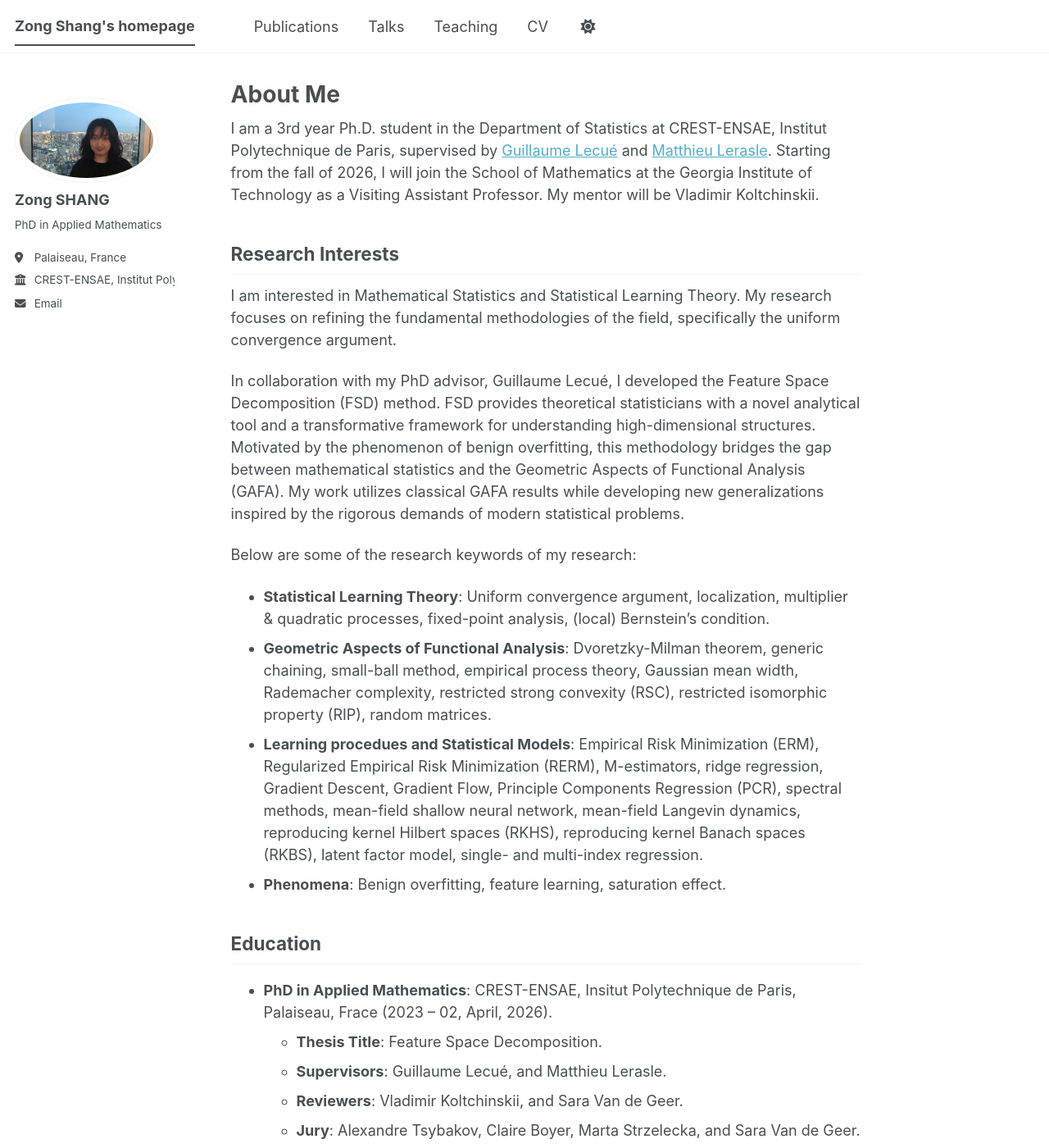
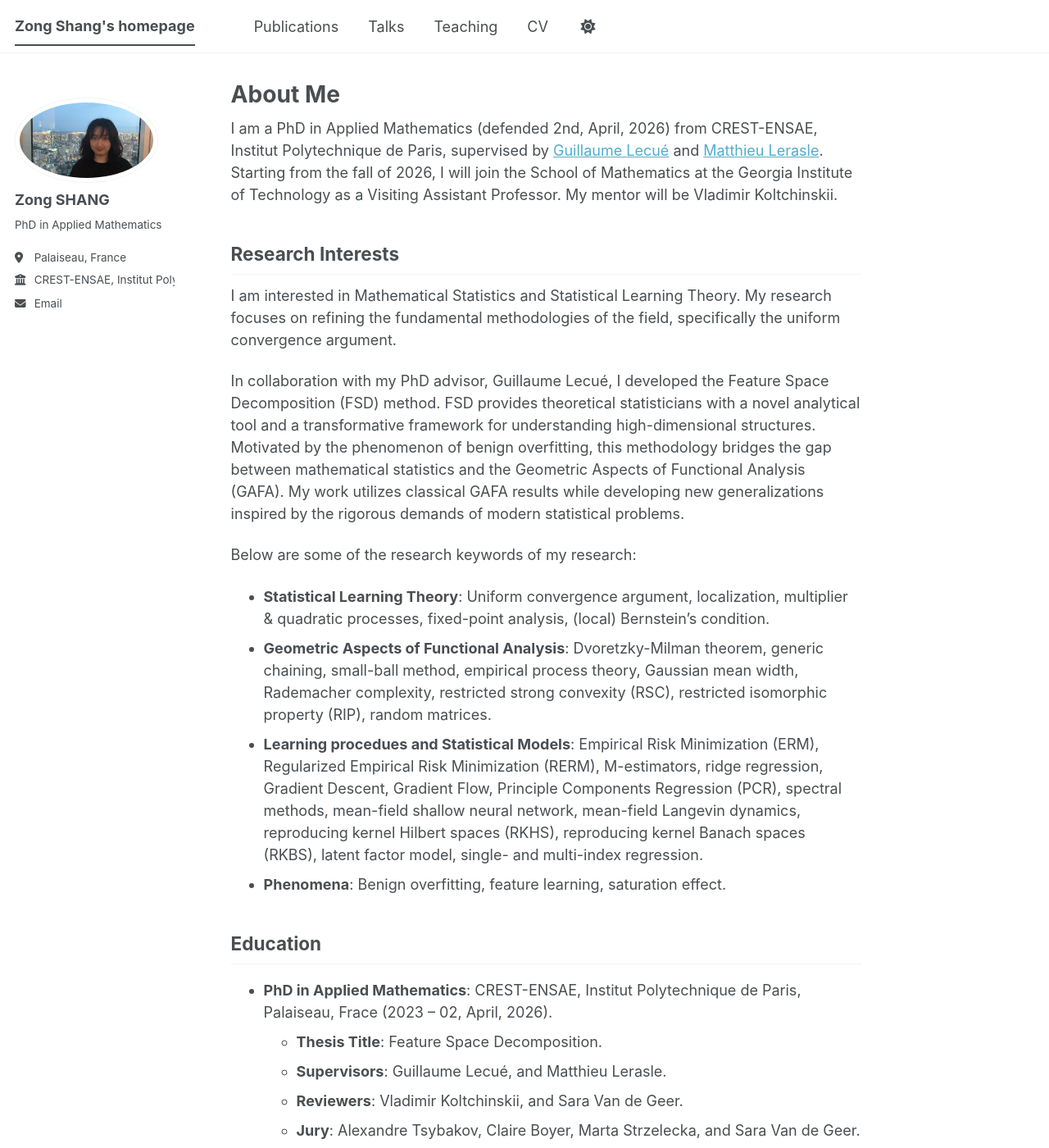
Before and after one commit to zong-shang/zong-shang.github.io, a Jekyll site: the page built from _pages/about.md, in a window 1280 px wide and 1400 px high. Shown: the whole window at 82% size. Built offline with Jekyll 4.4.1, drawn with Linux system fonts in a browser that asks for light colours; a script bundle is joined from its source files by our own code; library files that are not in the unit come from our copies.

Commit message:
Update about page with corrected PhD details

```diff
--- a/_pages/about.md
+++ b/_pages/about.md
@@ -8,7 +8,7 @@ redirect_from:
 classes: homepage-bg
 ---
 
-I am a 3rd year Ph.D. student in the Department of Statistics at CREST-ENSAE, Institut Polytechnique de Paris, supervised by <a href="https://guillaume-lecue.faculty.essec.edu/">Guillaume Lecué</a> and <a href="https://lerasle.perso.math.cnrs.fr/">Matthieu Lerasle</a>.  Starting from the fall of 2026, I will join the School of Mathematics at the Georgia Institute of Technology as a Visiting Assistant Professor. My mentor will be Vladimir Koltchinskii.
+I am a PhD in Applied Mathematics (defended 2nd, April, 2026) from CREST-ENSAE, Institut Polytechnique de Paris, supervised by <a href="https://guillaume-lecue.faculty.essec.edu/">Guillaume Lecué</a> and <a href="https://lerasle.perso.math.cnrs.fr/">Matthieu Lerasle</a>.  Starting from the fall of 2026, I will join the School of Mathematics at the Georgia Institute of Technology as a Visiting Assistant Professor. My mentor will be Vladimir Koltchinskii.
 
 ## Research Interests
 
@@ -25,7 +25,7 @@ Below are some of the research keywords of my research:
 
 ## Education
 
-* **PhD in Applied Mathematics**: CREST-ENSAE, Insitut Polytechnique de Paris, Palaiseau, Frace (2023 – 02, April, 2026).
+* **PhD in Applied Mathematics**: CREST-ENSAE, Institut Polytechnique de Paris, Palaiseau, Frace (2023 – 02, April, 2026).
   * **Thesis Title**: Feature Space Decomposition.
   * **Supervisors**: Guillaume Lecué, and Matthieu Lerasle.
   * **Reviewers**: Vladimir Koltchinskii, and Sara Van de Geer.
```
